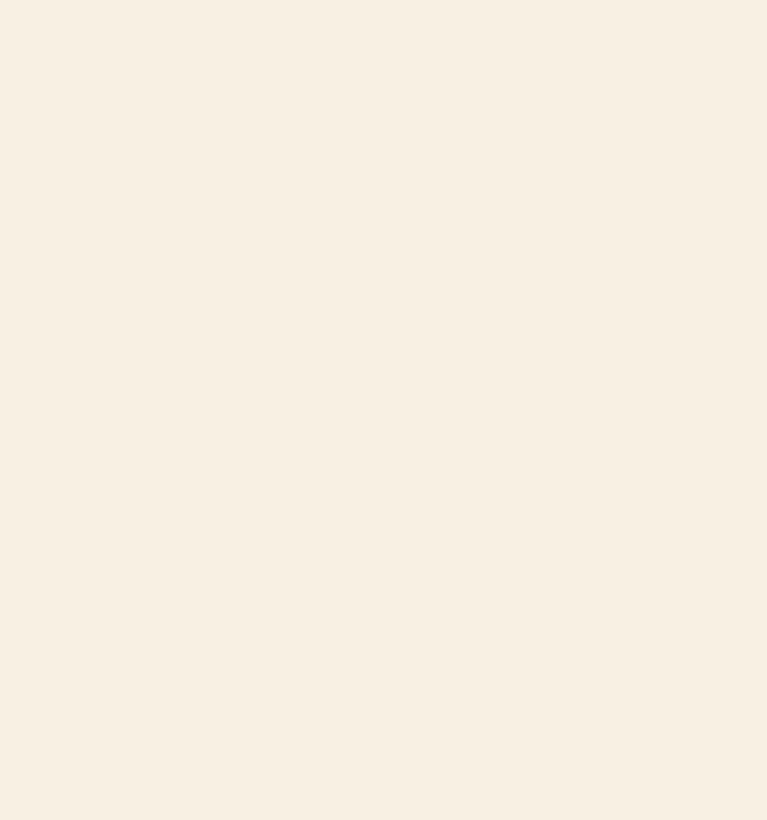
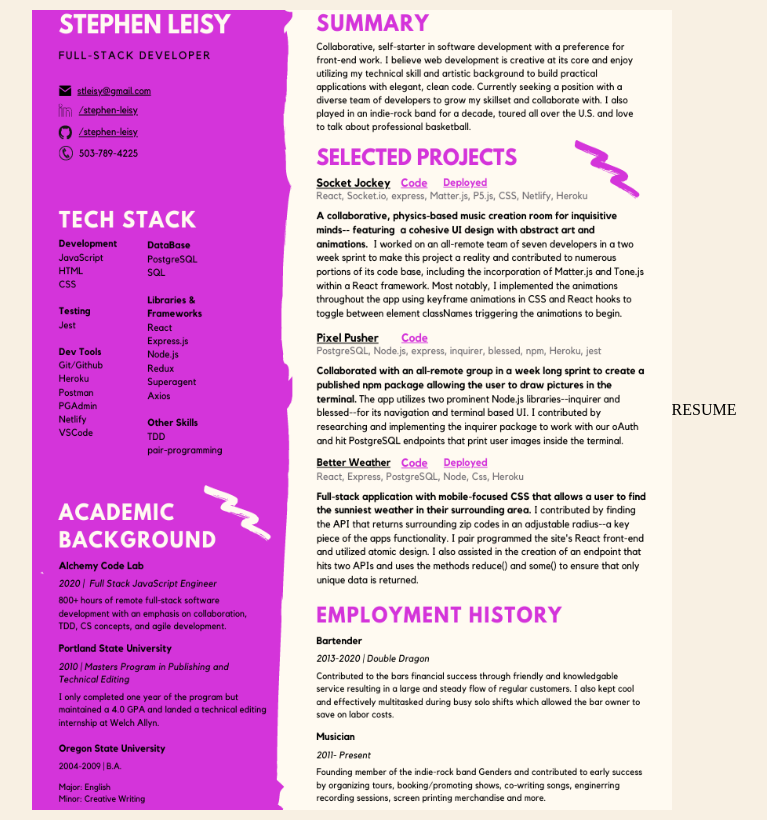
Before and after one commit to stephen-leisy/portfolio, a React app: page /resume.pdf in a window 1280 px wide. Shown: the whole page, without its empty margins (256-1023 px from the left). Built offline with nearby package versions, Linux system fonts and the light colour scheme; a web font is replaced by a local one.

Commit message:
changed resume to pdf needs lots of clean up and can delete react router

```diff
--- a/package.json
+++ b/package.json
@@ -66,6 +66,7 @@
     "react": "^17.0.2",
     "react-dom": "^17.0.2",
     "react-icons": "^4.2.0",
+    "react-pdf": "^5.3.2",
     "react-router": "^5.2.0",
     "react-router-dom": "^5.2.0",
     "react-scroll": "^1.8.3",
--- a/src/components/header/Header.jsx
+++ b/src/components/header/Header.jsx
@@ -40,7 +40,9 @@ export default function Header({ toggle }) {
             </NavItem>
           </NavMenu>
           <ResumeButton>
-            <ResumeLink to="/resume">my resume</ResumeLink>
+            <ResumeLink to="Resume2.pdf" target="_blank">
+              my resume
+            </ResumeLink>
           </ResumeButton>
         </NavBarContainer>
       </Nav>
--- a/src/components/resume/Resume.jsx
+++ b/src/components/resume/Resume.jsx
@@ -5,6 +5,9 @@ export default function Resume() {
   return (
     <ResumeWrapper>
       <ResumeImg src="Resume1.png"></ResumeImg>
+      <a to="Resume2.pdf" target="_blank">
+        RESUME
+      </a>
     </ResumeWrapper>
   );
 }
--- a/src/index.js
+++ b/src/index.js
@@ -8,7 +8,7 @@ render(
   <Router>
     <Switch>
       <Route exact path="/" component={App} />
-      <Route exact path="/resume" component={Resume} />
+      <Route exact path="/resume.pdf" component={Resume} />
     </Switch>
   </Router>,
 
```
Also changed, not shown: 2 other files (tests, documents, lock files or other folders).
